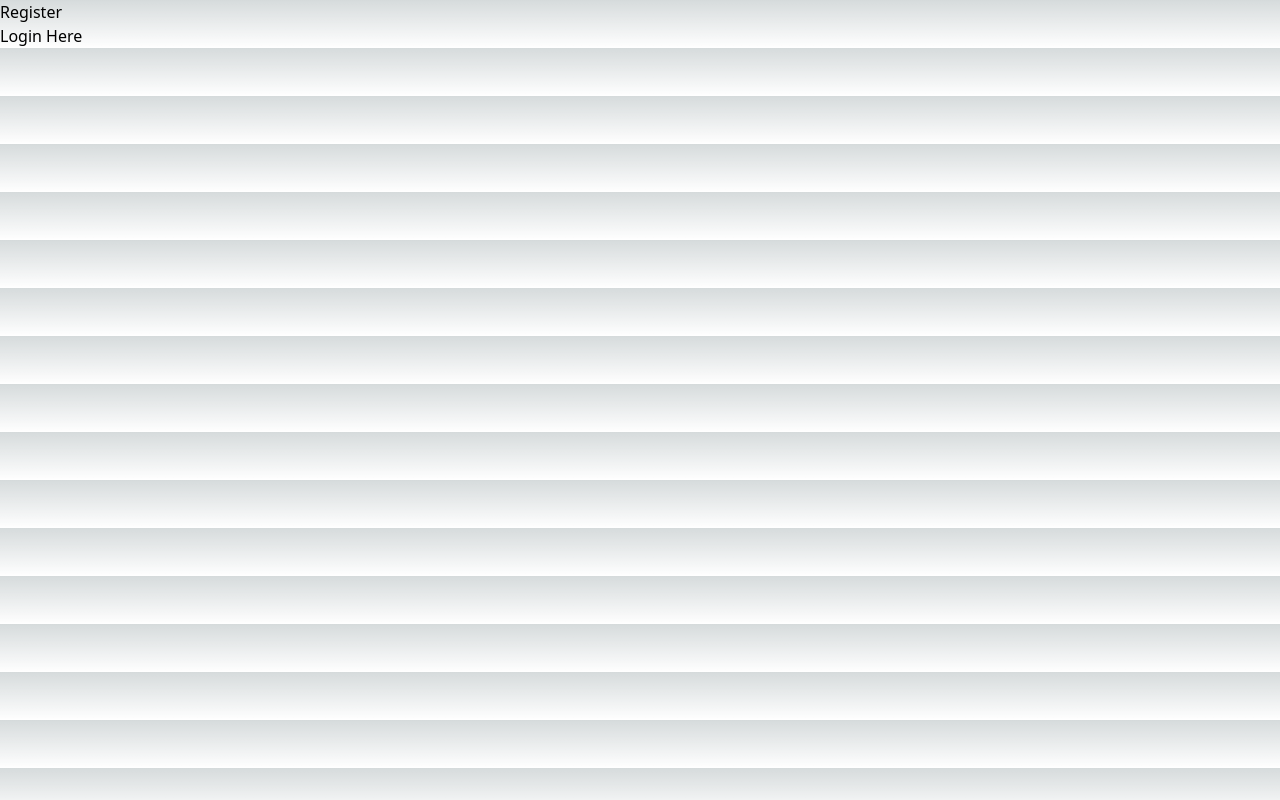
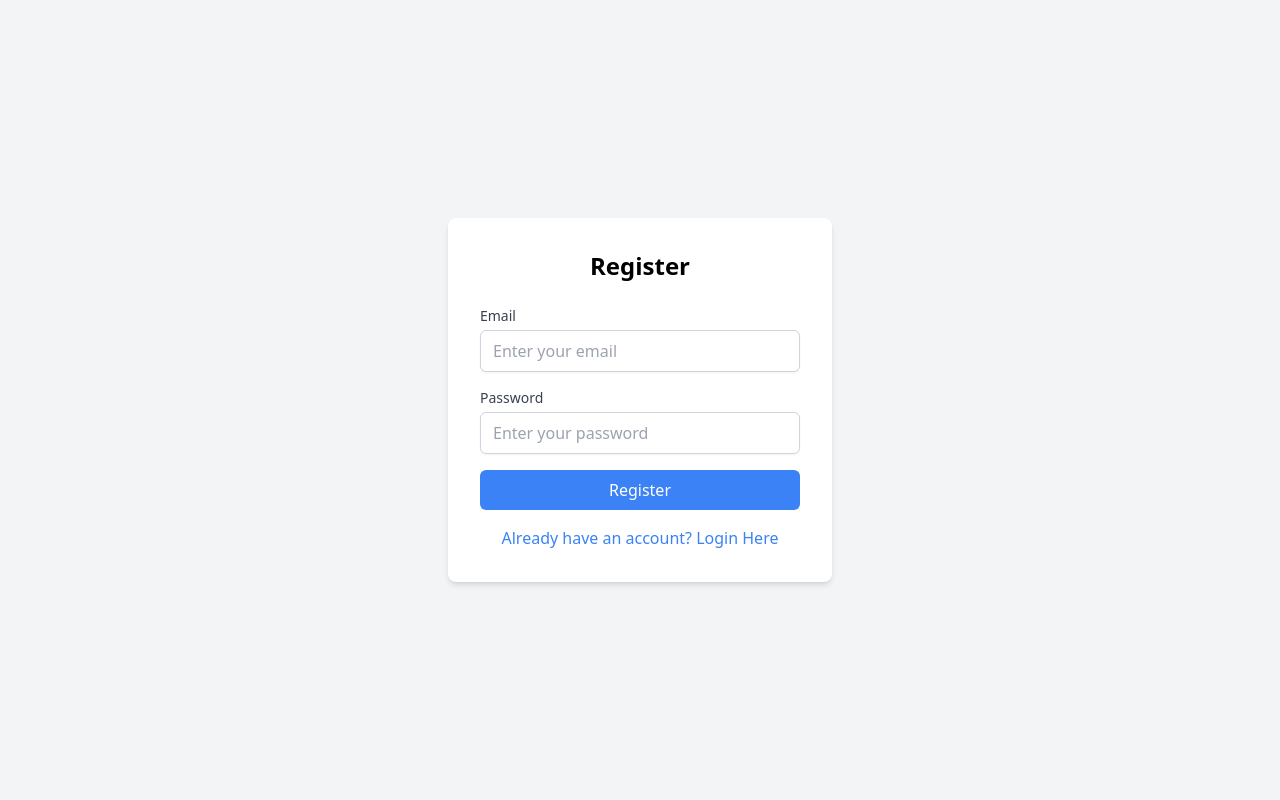
Before and after one commit to egadestaviano/Next-Js-Basic, a Next.js app: page /auth/register in a window 1280 px wide. Built offline with nearby package versions, Linux system fonts and the light colour scheme.

Commit message:
Fix Register Auth

```diff
--- a/src/pages/auth/register.tsx
+++ b/src/pages/auth/register.tsx
@@ -2,11 +2,39 @@ import Link from "next/link";
 
 const RegisterPage = () => {
   return (
-    <div>
-      <h1>Register</h1>
-      <Link href="/auth/login">
-        <a>Login Here</a>
-      </Link>
+    <div className="min-h-screen flex items-center justify-center bg-gray-100">
+      <div className="bg-white p-8 rounded-lg shadow-md w-96">
+        <h1 className="text-2xl font-bold text-center mb-6">Register</h1>
+        <form className="space-y-4">
+          <div>
+            <label className="block text-sm font-medium text-gray-700">Email</label>
+            <input
+              type="email"
+              className="mt-1 block w-full px-3 py-2 border border-gray-300 rounded-md shadow-sm focus:outline-none focus:ring-blue-500 focus:border-blue-500"
+              placeholder="Enter your email"
+            />
+          </div>
+          <div>
+            <label className="block text-sm font-medium text-gray-700">Password</label>
+            <input
+              type="password"
+              className="mt-1 block w-full px-3 py-2 border border-gray-300 rounded-md shadow-sm focus:outline-none focus:ring-blue-500 focus:border-blue-500"
+              placeholder="Enter your password"
+            />
+          </div>
+          <button
+            type="submit"
+            className="w-full bg-blue-500 text-white py-2 px-4 rounded-md hover:bg-blue-600 focus:outline-none focus:ring-2 focus:ring-blue-500 focus:ring-offset-2"
+          >
+            Register
+          </button>
+        </form>
+        <div className="mt-4 text-center">
+          <Link href="/auth/login" className="text-blue-500 hover:text-blue-700">
+            Already have an account? Login Here
+          </Link>
+        </div>
+      </div>
     </div>
   );
 };
```
